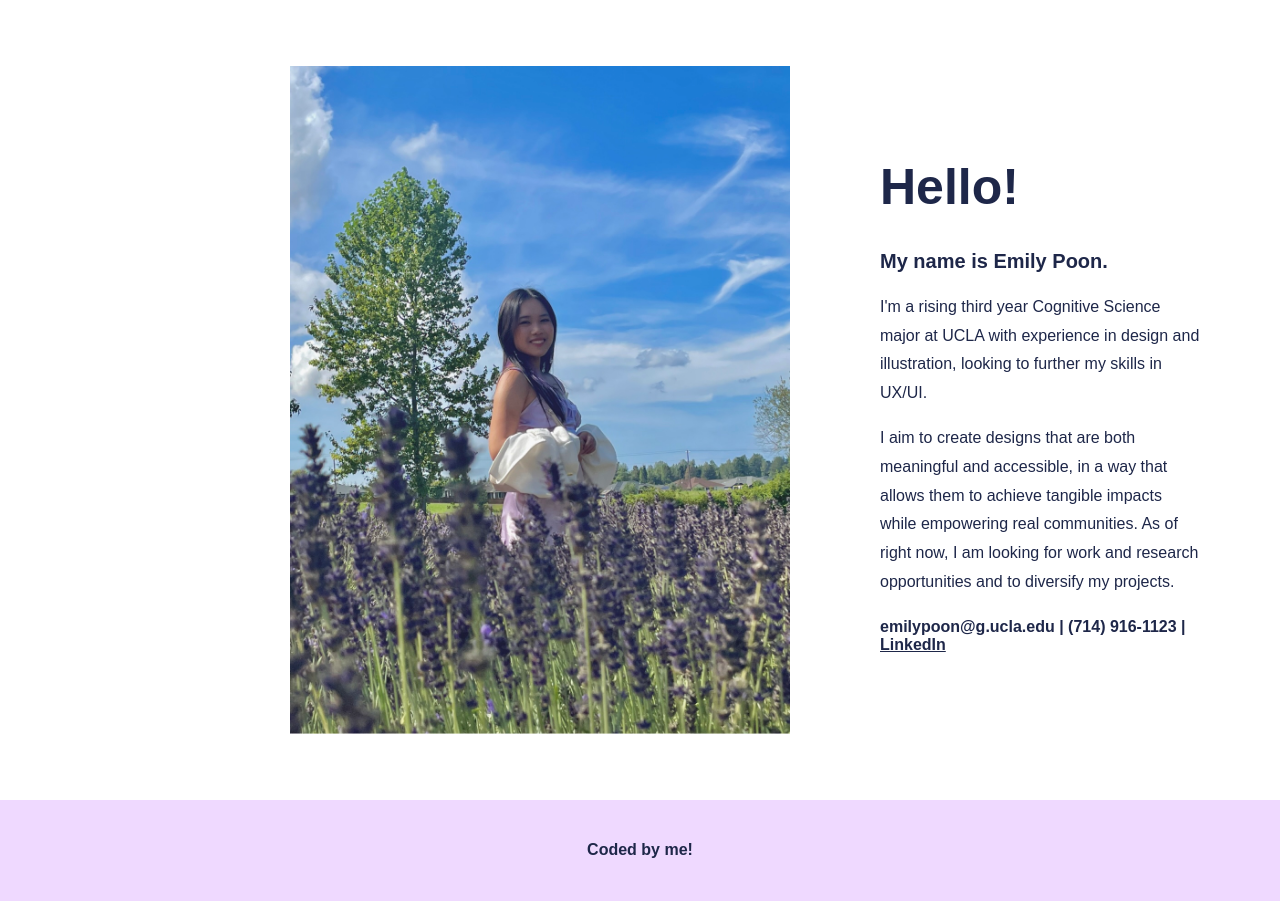
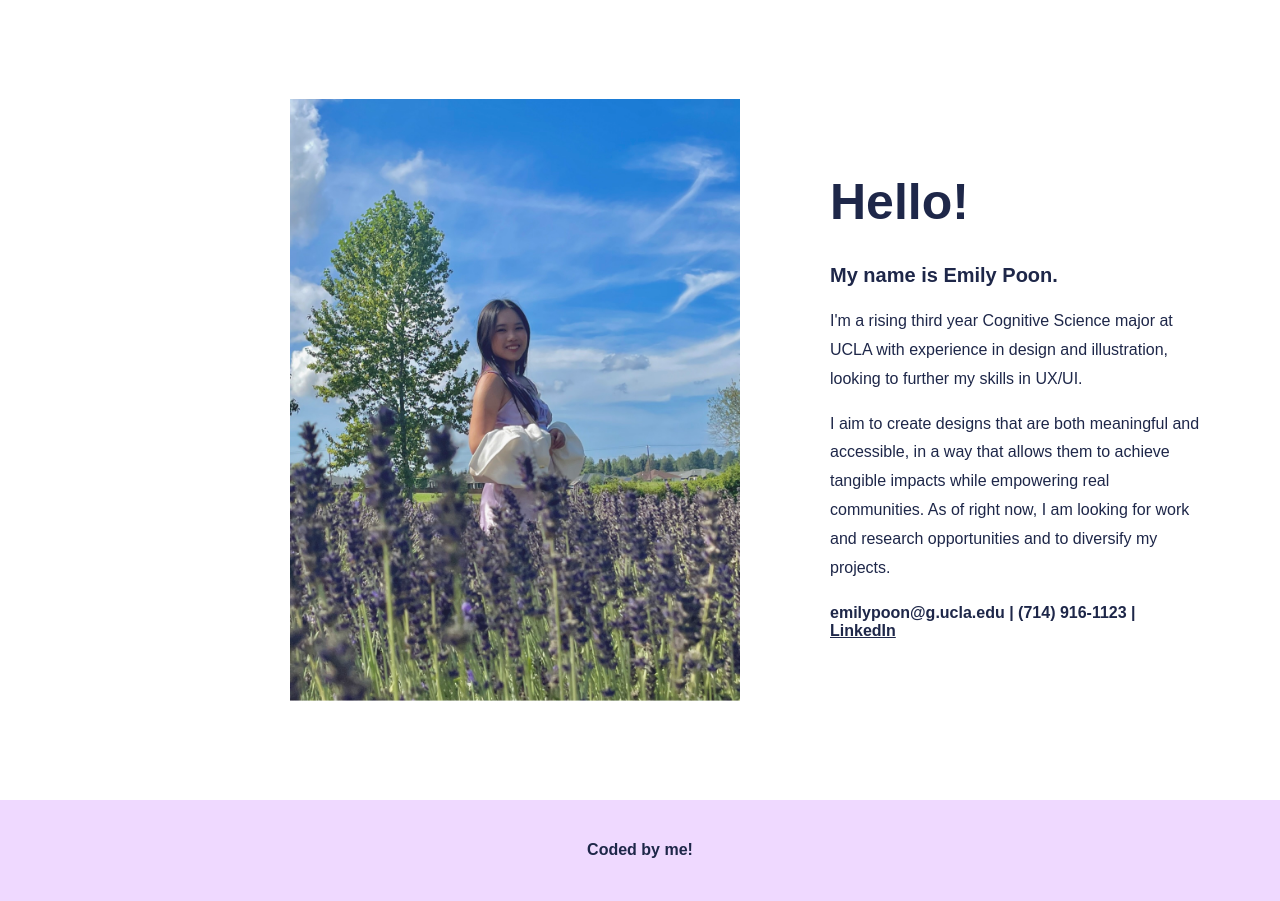
Before and after one commit to emilypoon3/EmilyPoon, a PHP site: page /aboutme.html in a window 1280 px wide. Shown: the part 71-972 px from the top of the page. Run offline with PHP 8.4, Linux system fonts and the light colour scheme.

Commit message:
Update style.css

```diff
--- a/style.css
+++ b/style.css
@@ -92,7 +92,7 @@
     padding-top: 50px;
   }
   .headshot {
-    width: 500px;
+    width: 450px;
     object-fit: contain;
     /* display: flex; */
     /* float: left; */
```
